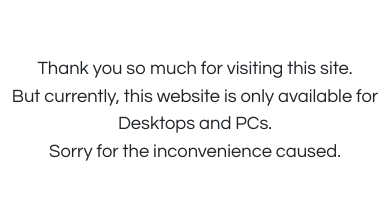
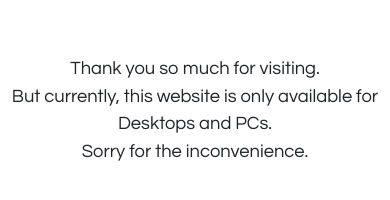
Before and after one commit to Sashank-03/Portfolio, a plain HTML site: page index.html in a window 390 px wide. Drawn offline with nearby package versions, Linux system fonts and the light colour scheme; no server answers.

Commit message:
disabled for phones and tabltes

```diff
--- a/index.html
+++ b/index.html
@@ -61,7 +61,7 @@
 <body>
 
     <div class="mobile-content" style="text-align: center; position: relative; transform: translateY(50%); -ms-transform: translateY(50%);">
-        <p>Thank you so much for visiting this site. <br> But currently, this website is only available for Desktops and PCs. <br> Sorry for the inconvenience caused.</p>
+        <p>Thank you so much for visiting. <br> But currently, this website is only available for Desktops and PCs. <br> Sorry for the inconvenience.</p>
     </div>
 
     <div class="par_wrap desktop-content" >
```
